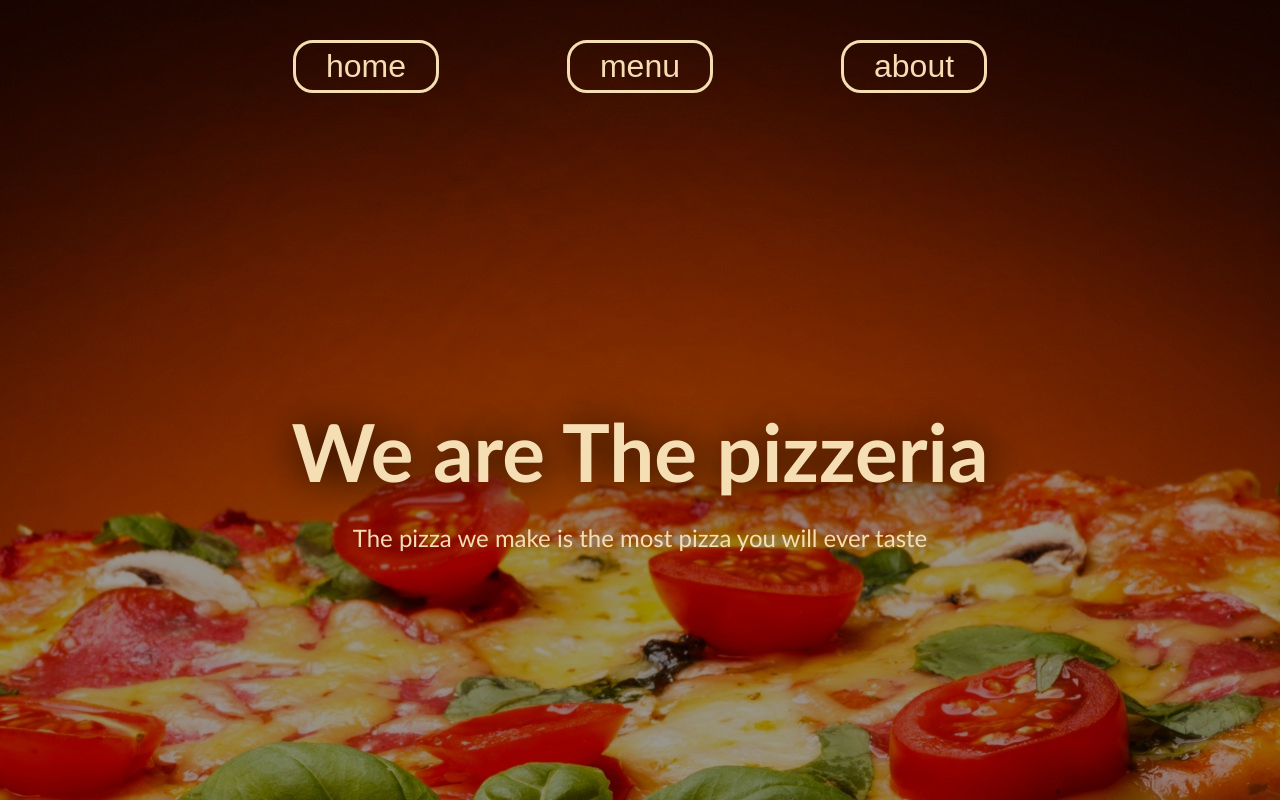
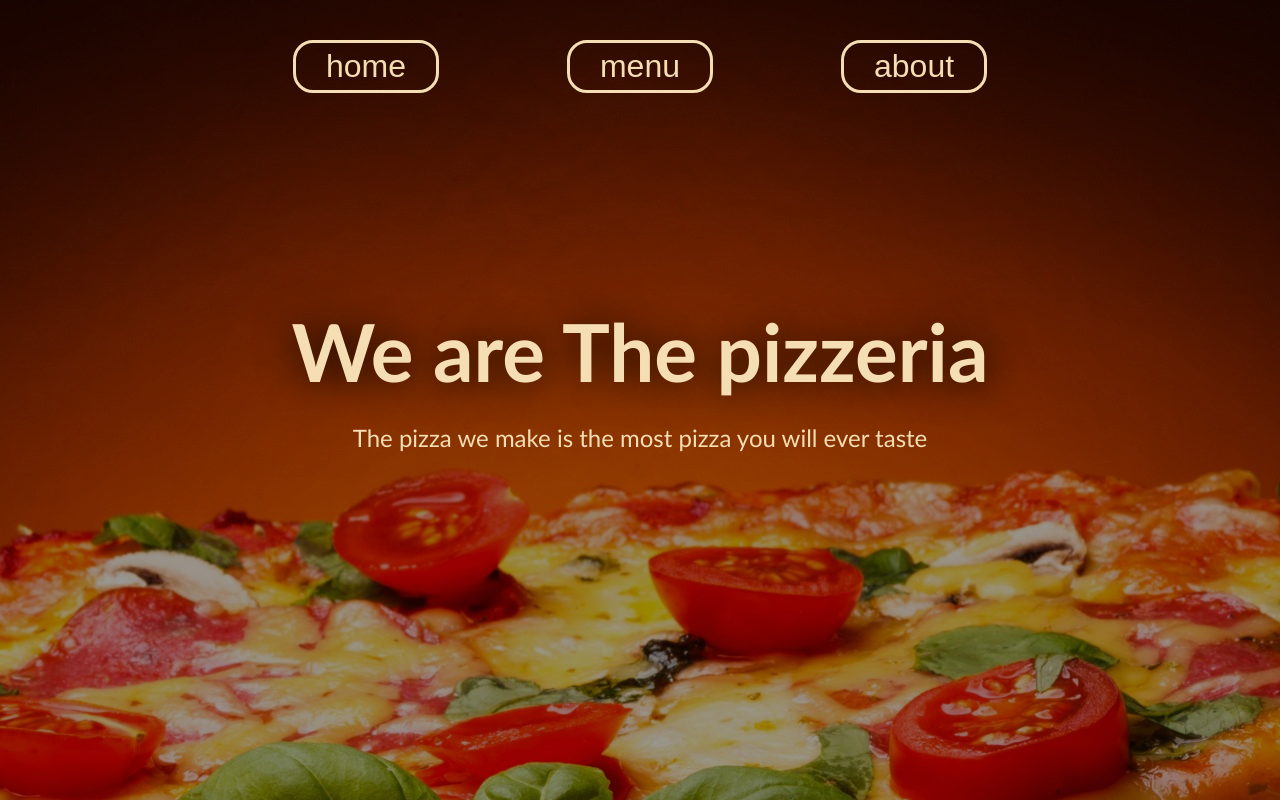
Before and after one commit to strom314/TOP_restaurant-page, a website built with webpack: page src/template.html in a window 1280 px wide. Built offline with nearby package versions, Linux system fonts and the light colour scheme.

```diff
--- a/src/page-load.js
+++ b/src/page-load.js
@@ -4,6 +4,8 @@
   function populateDom() {
     const title = document.createElement("h1");
     const description = document.createElement("p");
+
+    title.classList.add("home-title");
 
     title.textContent = "We are The pizzeria";
     description.textContent =
--- a/src/style.css
+++ b/src/style.css
@@ -10,7 +10,6 @@
 
   background-size: fill;
   background-position: top;
-  height: 80vh;
 }
 h1,
 h2,
@@ -30,6 +29,9 @@
   /* border: solid wheat 6px; */
   text-shadow: 1px 1px 40px rgb(0, 0, 0);
   padding: 0px 20px;
+}
+.home-title {
+  margin-top: 20vh;
 }
 p {
   font-size: 1.5rem;
```
